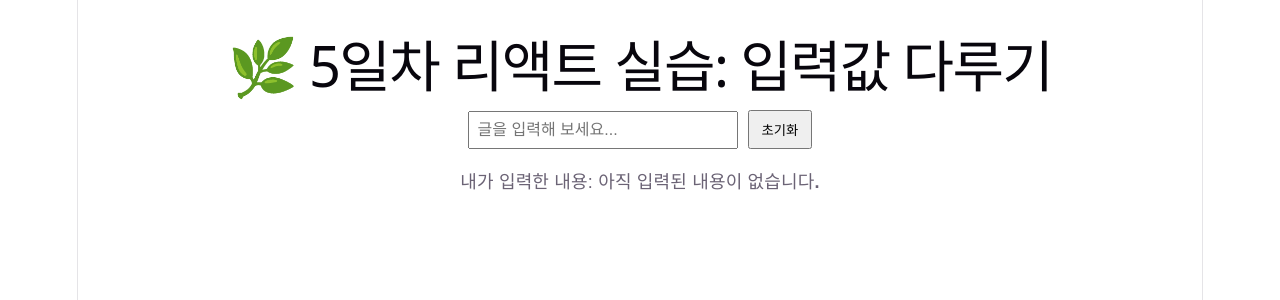
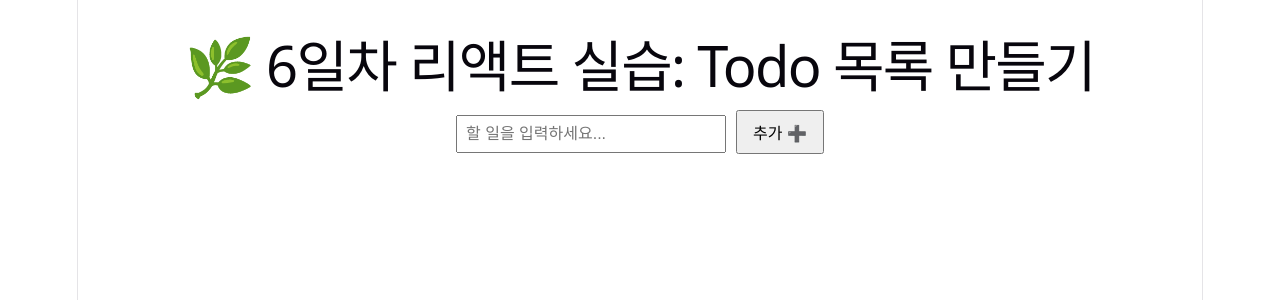
Before and after one commit to adsdasjdash233/frontend-practice, a React (Vite) app: page / in a window 1280 px wide. Shown: the top 300 px of the page. Built offline with nearby package versions, Linux system fonts and the light colour scheme.

Commit message:
Feat: 6일차 - 배열 상태 관리 및 Todo 목록 렌더링 실습

```diff
--- a/src/App.jsx
+++ b/src/App.jsx
@@ -1,38 +1,43 @@
 import { useState } from "react";
 
 function App() {
-  // 사용자가 입력하는 텍스트를 저장할 상태
-  const [text, setText] = useState("");
+  const [inputText, setInputText] = useState(""); // 1. 입력창 텍스트 상태
+  const [todos, setTodos] = useState([]); // 2. 할 일 목록 배열 상태
 
-  // 입력창에 글자가 바뀔 때마다 실행되는 함수
-  const handleChange = (e) => {
-    setText(e.target.value);
+  // 추가 버튼 클릭 시 실행되는 함수
+  const handleAdd = () => {
+    if (inputText.trim() === "") return; // 빈 값 방지
+    setTodos([...todos, inputText]); // 기존 배열에 새 입력값 추가 (스프레드 연산자)
+    setInputText(""); // 입력창 초기화
   };
 
   return (
     <div style={{ padding: "20px", fontFamily: "sans-serif" }}>
-      <h1>🌿 5일차 리액트 실습: 입력값 다루기</h1>
+      <h1>🌿 6일차 리액트 실습: Todo 목록 만들기</h1>
 
-      {/* 사용자 입력을 받는 인풋박스 */}
+      {/* 입력 영역 */}
       <input
         type="text"
-        value={text}
-        onChange={handleChange}
-        placeholder="글을 입력해 보세요..."
+        value={inputText}
+        onChange={(e) => setInputText(e.target.value)}
+        placeholder="할 일을 입력하세요..."
         style={{ padding: "8px", fontSize: "16px", width: "250px", marginRight: "10px" }}
       />
-
-      {/* 입력 초기화 버튼 */}
       <button
-        onClick={() => setText("")}
-        style={{ padding: "8px 12px", cursor: "pointer" }}
+        onClick={handleAdd}
+        style={{ padding: "8px 15px", fontSize: "16px", cursor: "pointer" }}
       >
-        초기화
+        추가 ➕
       </button>
 
-      <p style={{ marginTop: "20px" }}>
-        내가 입력한 내용: <strong>{text || "아직 입력된 내용이 없습니다."}</strong>
-      </p>
+      {/* 목록 출력 영역 */}
+      <ul style={{ marginTop: "20px", fontSize: "18px" }}>
+        {todos.map((todo, index) => (
+          <li key={index} style={{ marginBottom: "8px" }}>
+            {todo}
+          </li>
+        ))}
+      </ul>
     </div>
   );
 }
```
